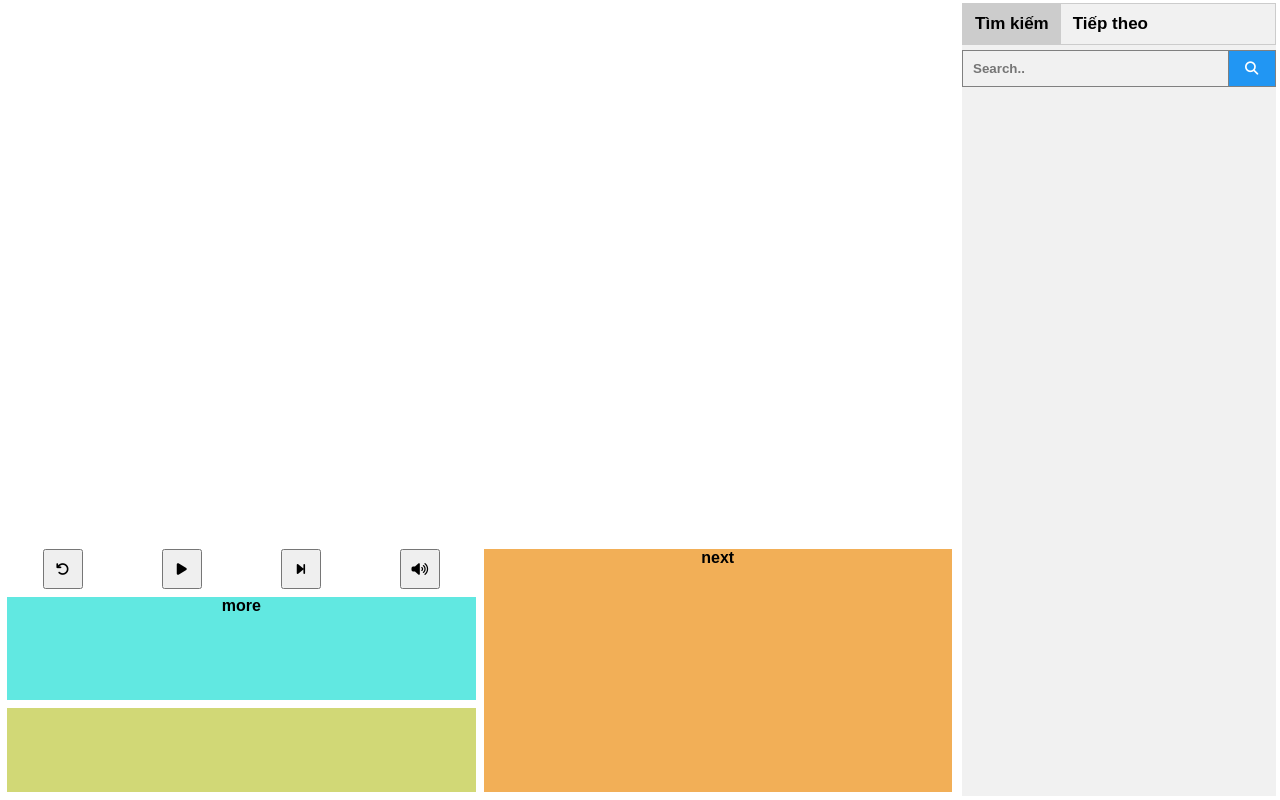
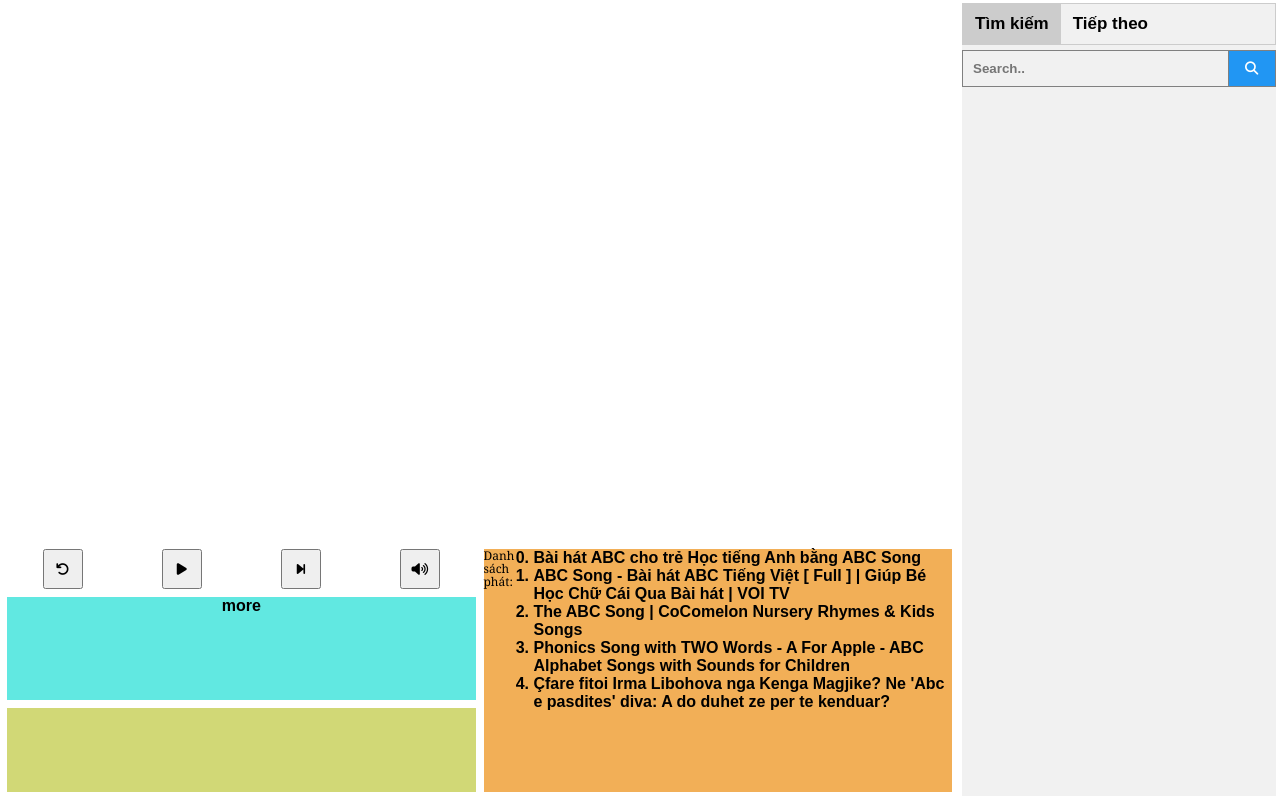
Before and after one commit to NguyenPhuong1998/vikara, a plain HTML site: page index.html in a window 1280 px wide. Drawn offline with nearby package versions, Linux system fonts and the light colour scheme.

Commit message:
Thêm danh sách preview video tiếp theo

```diff
--- a/index.html
+++ b/index.html
@@ -51,7 +51,7 @@
           <button id="button-mute-unmute" type="button" onclick="controlVideo('Mute/Unmute')" style="--ratio: 1/1;"><i
               class='fa fa-volume-up'></i></button>
         </div>
-        <div class="item-next">
+        <div id="contentPreviewNext" class="item-next">
           next
         </div>
       </div>
--- a/webapp.js
+++ b/webapp.js
@@ -189,7 +189,6 @@ function updateContentSearch() {
 }
 
 function updateContentNext() {
-  console.log(nextVideos)
   var myNode = document.getElementById("contentNext");
 
   // Xóa các phần tử cũ
@@ -210,6 +209,26 @@ function updateContentNext() {
         <h3>${value["title"]}</h3>
         <p>${value["channelTitle"]}</p>
       </div>\n`;
+  }
+}
+
+function updateContentPreviewNext() {
+  var myNode = document.getElementById("contentPreviewNext");
+
+  // Xóa các phần tử cũ
+  while (myNode.firstChild) {
+    myNode.firstChild.remove();
+  }
+
+  // Them video moi
+  let text = '<p>Danh sách phát:</p><ol start="0">';
+  nextVideos.forEach((element, index) => myFunction(index, element));
+  text += "</ok>";
+  myNode.innerHTML = text;
+
+  function myFunction(index, value) {
+    if (value === undefined) return;
+    text += `<li>${value["title"]}</li>\n`;
   }
 }
 
@@ -289,3 +308,4 @@ nextVideos = [
   }
 ]
 updateContentNext();
+updateContentPreviewNext();
```
